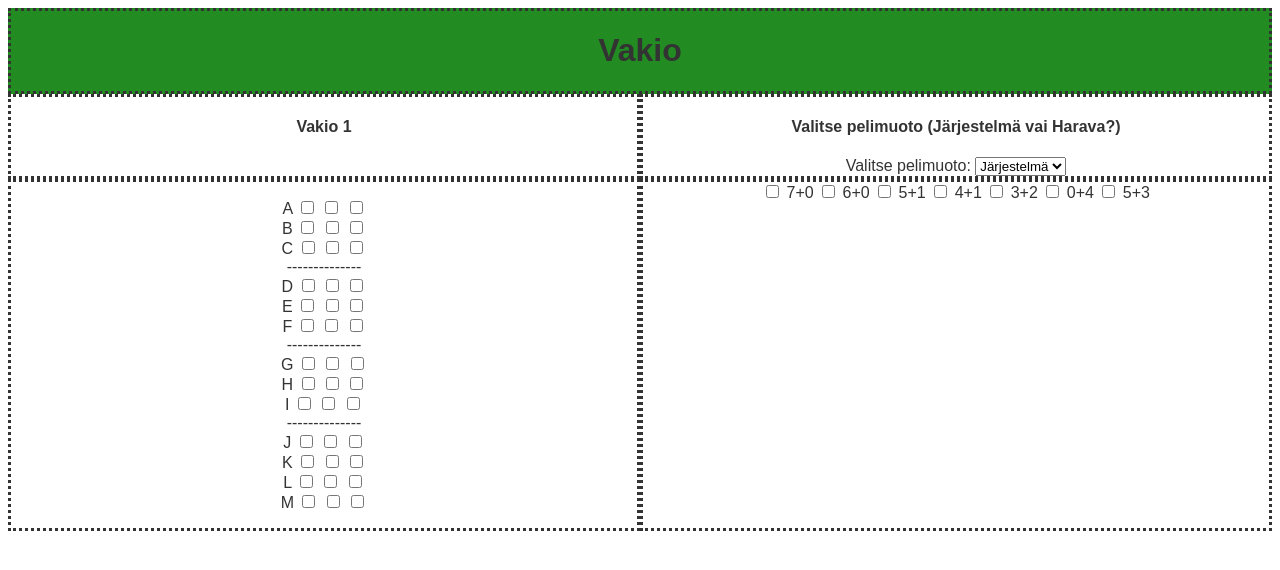
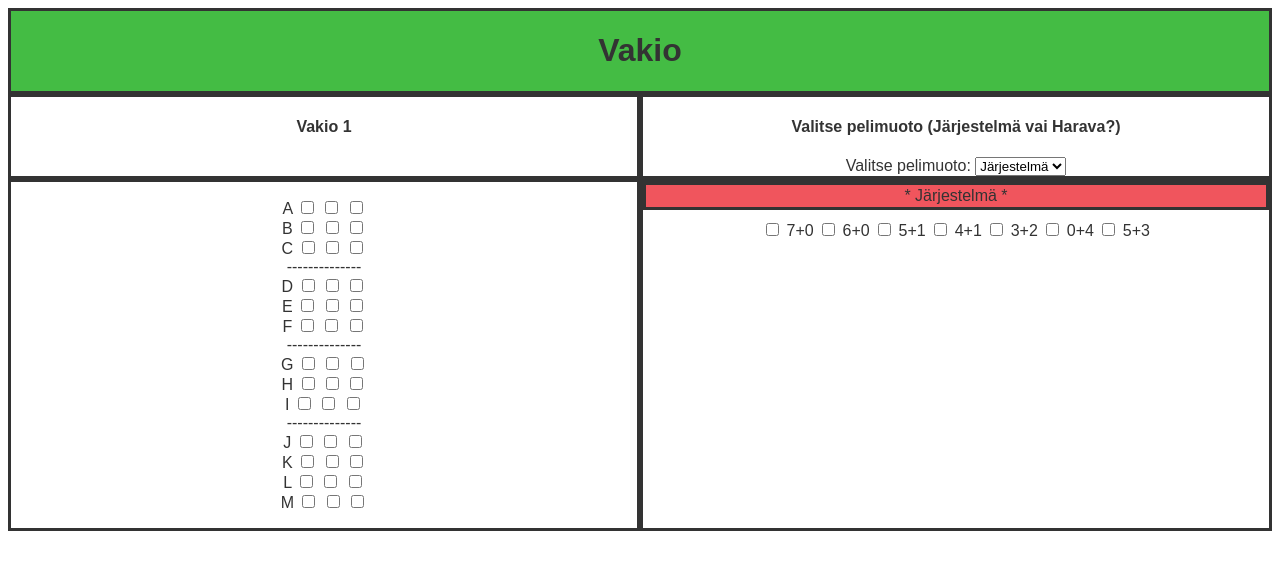
Before and after one commit to Tervasroso/Randomizer, a Django app: page / in a window 1280 px wide. Shown: the top 570 px of the page. Run offline with Django 5.2, Linux system fonts and the light colour scheme.

Commit message:
html classes added and some css added

```diff
--- a/myproject/randomizer/static/styles/styles.css
+++ b/myproject/randomizer/static/styles/styles.css
@@ -12,7 +12,7 @@ body {
 }
 
 .divi {
-  border-style: dotted;
+  border-style: solid;
 }
 
 .inline {
@@ -21,5 +21,15 @@ body {
 }
 
 .head {
-  background-color: forestgreen;
+  background-color: rgb(68, 188, 68);
 }
+
+.formHead {
+  background-color: rgb(240, 85, 93);
+  padding-top: 2px;
+  padding-bottom: 2px;
+}
+
+.selF {
+  padding-top: 10px;
+}
--- a/myproject/randomizer/templates/randomizer/index.html
+++ b/myproject/randomizer/templates/randomizer/index.html
@@ -130,7 +130,10 @@
         </p>
       </div>
       <div class="divi inline right">
-        <div id="selectFirst">Valinnat ja lopputulos
+        <div class="formHead divi">
+          * Järjestelmä *
+        </div>
+        <div id="selectFirst" class="selF">
         </div>
       </div>
     </div>
```
